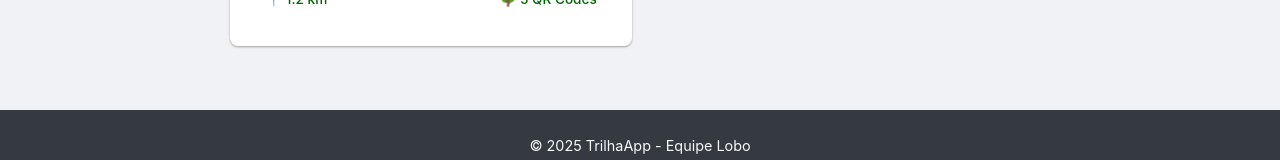
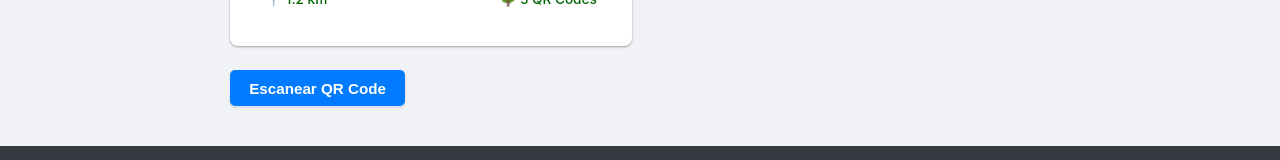
Before and after one commit to JvAlm71/ProjetoTrilhaDasArvores, a React (Create React App) app in the folder trilha-app-mobile/: page /trilhas in a window 1280 px wide. Shown: the part 1045-1205 px from the top of the page. Built offline with nearby package versions, Linux system fonts and the light colour scheme.

Commit message:
adding qr code scanning and chatbot integration

```diff
--- a/trilha-app-mobile/package.json
+++ b/trilha-app-mobile/package.json
@@ -3,6 +3,7 @@
   "version": "0.1.0",
   "private": true,
   "dependencies": {
+    "jsqr": "^1.4.0",
     "react": "^18.2.0",
     "react-dom": "^18.2.0",
     "react-router-dom": "^6.23.1",
--- a/trilha-app-mobile/src/components/TrailDetailPage.js
+++ b/trilha-app-mobile/src/components/TrailDetailPage.js
@@ -1,6 +1,7 @@
 import React, { useState, useEffect } from 'react';
 import { useParams, Link } from 'react-router-dom';
 import './../App.css';
+import jsQR from 'jsqr';
 
 // Dados de exemplo para as trilhas e árvores
 const trailsMasterData = {
@@ -47,11 +48,15 @@ const treeDetailsData = {
   embauba: { name: "Embaúba", scientificName: "Cecropia spp.", details: "Árvore pioneira, de crescimento rápido, facilmente reconhecível por suas folhas grandes e prateadas na face inferior.", audio: "audio_embauba.mp3" },
 };
 
+const GEMINI_API_URL = "https://generativelanguage.googleapis.com/v1beta/models/gemini-2.0-flash:generateContent"; // Updated endpoint
+
+// Replace GEMINI_API_KEY with your actual API key securely
+const GEMINI_API_KEY = "YOUR_API_KEY_HERE";
+
+
 function TrailDetailPage() {
   const { id } = useParams();
   const [trail, setTrail] = useState(null);
-  const [currentPoint, setCurrentPoint] = useState(null);
-  const [scannedTreeInfo, setScannedTreeInfo] = useState(null);
   const [chatMessages, setChatMessages] = useState([]);
   const [chatInput, setChatInput] = useState('');
   const [showChatbot, setShowChatbot] = useState(false);
@@ -65,23 +70,62 @@ function TrailDetailPage() {
     setChatMessages([]);
   }, [id]);
 
-  const handleScanQrCode = (point) => {
-    // SIMULAÇÃO: Em um app real, aqui ocorreria a leitura do QR Code.
-    // O qrId do ponto seria usado para buscar a informação da árvore.
-    alert(`QR Code "${point.qrId}" para "${point.name}" escaneado! (Simulação)`);
-    const treeInfo = treeDetailsData[point.treeInfoKey];
-    if (!treeInfo) {
-      alert(`Informações para "${point.name}" não encontradas.`);
-      setCurrentPoint(point); // Still mark the point as selected
-      setScannedTreeInfo(null); // Ensure info is cleared
-      setShowChatbot(false);
-      setChatMessages([]);
-      return;
+  const handleScanQrCode = async () => {
+    const video = document.createElement('video');
+    const canvas = document.createElement('canvas');
+    const canvasContext = canvas.getContext('2d');
+
+    const constraints = { video: { facingMode: 'environment' } };
+
+    try {
+      const stream = await navigator.mediaDevices.getUserMedia(constraints);
+      video.srcObject = stream;
+      video.setAttribute('playsinline', ''); // Required for iOS
+      video.play();
+
+      const scan = () => {
+        if (video.readyState === video.HAVE_ENOUGH_DATA) {
+          canvas.width = video.videoWidth;
+          canvas.height = video.videoHeight;
+          canvasContext.drawImage(video, 0, 0, canvas.width, canvas.height);
+
+          const imageData = canvasContext.getImageData(0, 0, canvas.width, canvas.height);
+          const code = jsQR(imageData.data, imageData.width, imageData.height);
+
+          if (code) {
+            alert(`QR Code detected: ${code.data}`);
+            stopStream(stream);
+            processQrCode(code.data);
+          }
+        }
+        requestAnimationFrame(scan);
+      };
+
+      scan();
+    } catch (error) {
+      alert('Error accessing camera: ' + error.message);
     }
-    setCurrentPoint(point);
-    setScannedTreeInfo(treeInfo);
-    setShowChatbot(false); // Reset chat
-    setChatMessages([]);
+
+    const stopStream = (stream) => {
+      stream.getTracks().forEach((track) => track.stop());
+    };
+
+    const processQrCode = (data) => {
+      const point = trail.points.find((p) => p.qrId === data);
+      if (point) {
+        const treeInfo = treeDetailsData[point.treeInfoKey];
+        if (treeInfo) {
+          setCurrentPoint(point);
+          setScannedTreeInfo(treeInfo);
+          setShowChatbot(false);
+          setChatMessages([]);
+        } else {
+          alert('Tree information not found for this QR Code.');
+        }
+      } else {
+        alert('QR Code does not match any known points.');
+      }
+    };
   };
 
   const handleChatToggle = () => {
@@ -95,19 +139,66 @@ function TrailDetailPage() {
     }
   }
 
-  const handleChatSubmit = (e) => {
+  const handleChatSubmit = async (e) => {
     e.preventDefault();
     if (!chatInput.trim() || !scannedTreeInfo) return;
 
     const userMessage = { sender: 'user', text: chatInput };
-    setChatMessages(prevMessages => [...prevMessages, userMessage]);
+    setChatMessages((prevMessages) => [...prevMessages, userMessage]);
 
-    // SIMULAÇÃO de resposta do Chatbot
-    setTimeout(() => {
-      const botResponse = { sender: 'bot', text: `Entendido. Sobre "${chatInput}" referente a ${scannedTreeInfo.name}: esta é uma resposta simulada. Em um app real, eu buscaria informações relevantes.` };
-      setChatMessages(prevMessages => [...prevMessages, botResponse]);
-    }, 1000);
+    try {
+      const response = await fetch(GEMINI_API_URL, {
+        method: 'POST',
+        headers: {
+          'Content-Type': 'application/json',
+        },
+        body: JSON.stringify({
+          contents: [
+            {
+              role: 'user',
+              parts: [
+                {
+                  text: `Você é um guia botânico. Baseando-se na árvore ${scannedTreeInfo.name} (${scannedTreeInfo.scientificName}): ${scannedTreeInfo.details}. Pergunta do visitante: ${chatInput}`
+                }
+              ]
+            }
+          ]
+        }),
+      });
+
+      if (!response.ok) {
+        throw new Error(`Erro na API: ${response.statusText}`);
+      }
+
+      const data = await response.json();
+      const botText = data.candidates?.[0]?.content?.parts?.[0]?.text || 'Desculpe, não consegui encontrar uma resposta.';
+
+      const botResponse = { sender: 'bot', text: botText };
+      setChatMessages((prevMessages) => [...prevMessages, botResponse]);
+    } catch (error) {
+      const errorMessage = { sender: 'bot', text: `Erro ao se comunicar com o chatbot: ${error.message}` };
+      setChatMessages((prevMessages) => [...prevMessages, errorMessage]);
+    }
+
     setChatInput('');
+  };
+
+
+  const navigateToTreePage = (treeId) => {
+    const tree = trail.points.find((point) => point.id === treeId);
+    if (tree) {
+      const treeInfo = treeDetailsData[tree.treeInfoKey];
+      if (treeInfo) {
+        setCurrentPoint(tree);
+        setScannedTreeInfo(treeInfo);
+        setShowChatbot(false);
+        setChatMessages([]);
+      } else {
+        alert('Tree information not found for this point.');
+      }
+    } else {
+      alert('Tree point not found.');
+    }
   };
 
   if (!trail) {
@@ -128,8 +219,8 @@ function TrailDetailPage() {
           {trail.points.map(point => (
             <li key={point.id} className={`point-item ${currentPoint?.id === point.id ? 'active' : ''}`}>
               <span>{point.name} ({point.qrId})</span>
-              <button onClick={() => handleScanQrCode(point)} className="btn btn-secondary btn-small">
-                Escanear QR
+              <button onClick={() => navigateToTreePage(point.id)} className="btn btn-secondary btn-small">
+                Ver Detalhes
               </button>
             </li>
           ))}
--- a/trilha-app-mobile/src/components/TrailsListPage.js
+++ b/trilha-app-mobile/src/components/TrailsListPage.js
@@ -1,6 +1,7 @@
 import React from 'react';
 import { Link } from 'react-router-dom';
 import './../App.css';
+import jsQR from 'jsqr';
 
 // Dados de exemplo para as trilhas - idealmente viriam de uma API ou estado global
 const trailsData = [
@@ -9,7 +10,57 @@ const trailsData = [
   { id: 3, name: "Trilha do Pequeno Explorador", description: "Ideal para crianças e famílias, com foco em curiosidades.", distance: "1.2 km", qrCodes: 5, image: "https://images.unsplash.com/photo-1505159940484-eb2b9f2588e2?ixlib=rb-4.0.3&ixid=M3wxMjA3fDB8MHxzZWFyY2h8MTB8fG5hdHVyZSUyMHRyYWlsfGVufDB8fDB8fHww&auto=format&fit=crop&w=500&q=60" },
 ];
 
-function TrailsListPage() {
+const TrailsListPage = () => {
+  const handleScanQrCode = async () => {
+    const video = document.createElement('video');
+    const canvas = document.createElement('canvas');
+    const canvasContext = canvas.getContext('2d');
+
+    const constraints = { video: { facingMode: 'environment' } };
+
+    try {
+      const stream = await navigator.mediaDevices.getUserMedia(constraints);
+      video.srcObject = stream;
+      video.setAttribute('playsinline', ''); // Required for iOS
+      video.play();
+
+      const scan = () => {
+        if (video.readyState === video.HAVE_ENOUGH_DATA) {
+          canvas.width = video.videoWidth;
+          canvas.height = video.videoHeight;
+          canvasContext.drawImage(video, 0, 0, canvas.width, canvas.height);
+
+          const imageData = canvasContext.getImageData(0, 0, canvas.width, canvas.height);
+          const code = jsQR(imageData.data, imageData.width, imageData.height);
+
+          if (code) {
+            alert(`QR Code detected: ${code.data}`);
+            stopStream(stream);
+            navigateToTreePage(code.data);
+          }
+        }
+        requestAnimationFrame(scan);
+      };
+
+      scan();
+    } catch (error) {
+      alert('Error accessing camera: ' + error.message);
+    }
+
+    const stopStream = (stream) => {
+      stream.getTracks().forEach((track) => track.stop());
+    };
+
+    const navigateToTreePage = (qrId) => {
+      const tree = trailsData.find((trail) => trail.qrId === qrId);
+      if (tree) {
+        window.location.href = `/trilha/${tree.id}`;
+      } else {
+        alert('QR Code does not match any known tree.');
+      }
+    };
+  };
+
   return (
     <div className="page-container">
       <h2 className="page-title">Trilhas Disponíveis</h2>
@@ -31,8 +82,11 @@ function TrailsListPage() {
           </Link>
         ))}
       </div>
+      <button onClick={handleScanQrCode} className="btn btn-primary">
+        Escanear QR Code
+      </button>
     </div>
   );
-}
+};
 
 export default TrailsListPage;
```
Also changed, not shown: 1 other file (tests, documents, lock files or other folders).
